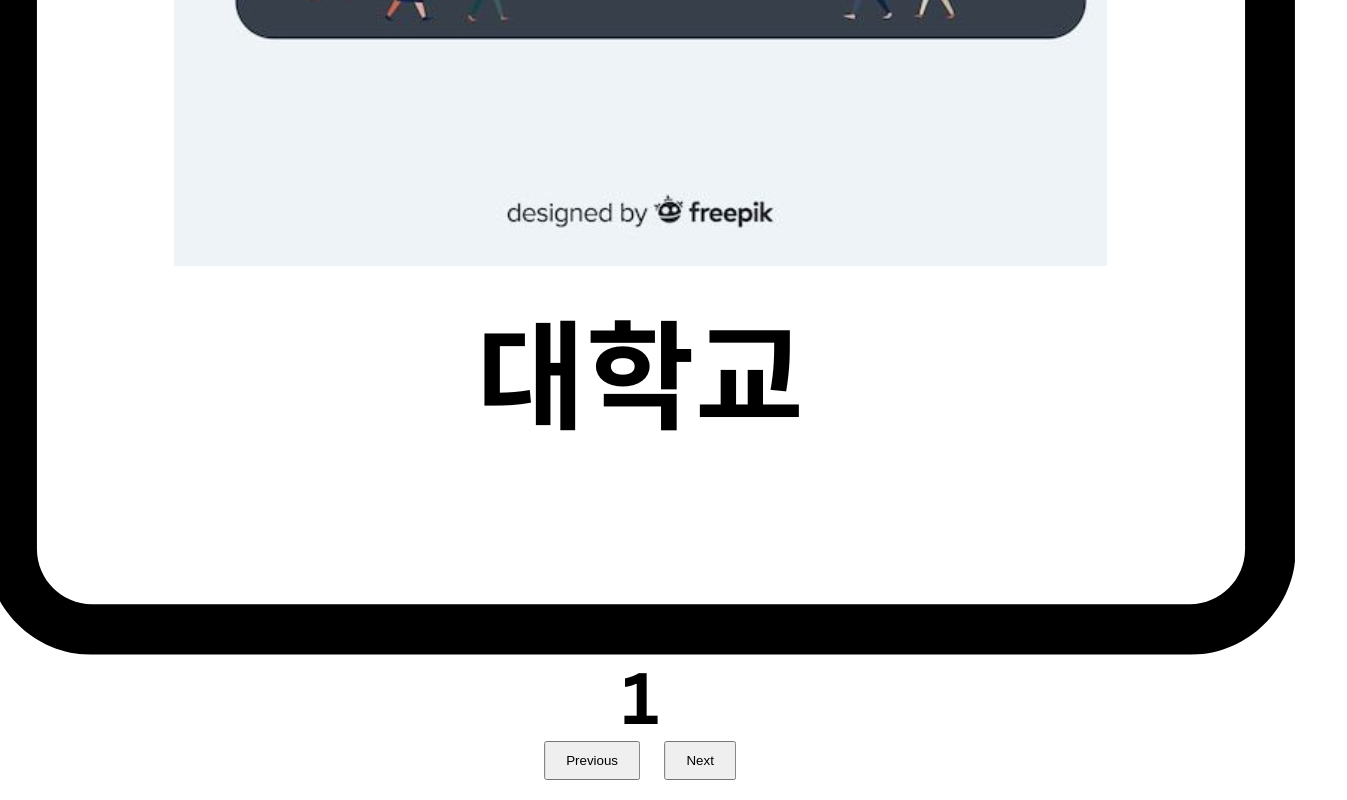
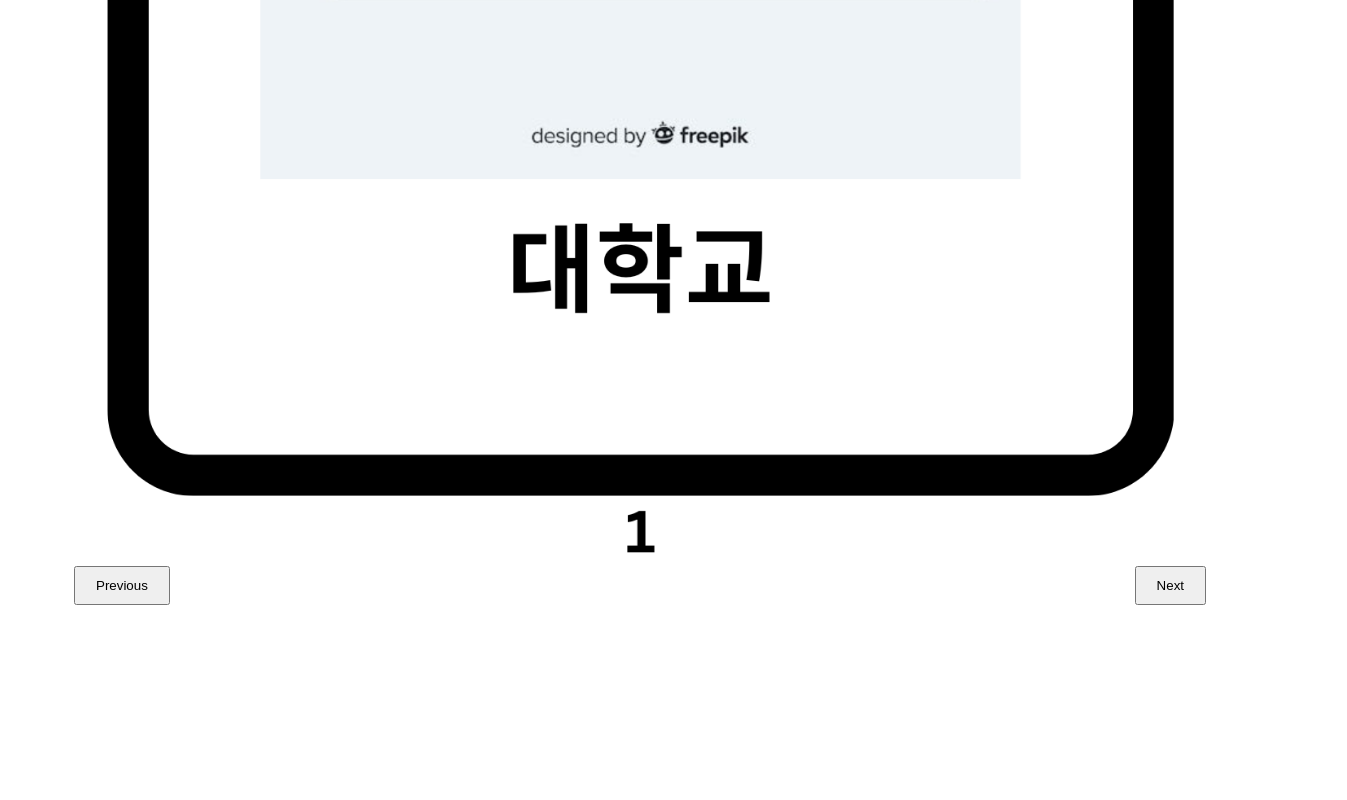
Before and after one commit to r3dc4sper/educationalonly, a plain HTML site: page index.html in a window 1280 px wide. Shown: the part 602-1402 px from the top of the page, 1347 px wide, since content can reach past the window. After the commit the page ends 1217 px from the top, so only its background shows below. Drawn offline with Linux system fonts and the light colour scheme.

Commit message:
Update styles.css

```diff
--- a/styles.css
+++ b/styles.css
@@ -10,13 +10,17 @@ body {
 
 .flashcard-container {
   position: relative;
+  max-width: 90%;
 }
 
 .button-container {
   position: absolute;
-  bottom: 20px;
+  bottom: 10px;
   left: 50%;
   transform: translateX(-50%);
+  display: flex;
+  justify-content: space-between;
+  width: 100%;
 }
 
 button {
@@ -24,3 +28,8 @@ button {
   margin: 0 10px;
   cursor: pointer;
 }
+
+#flashcard-image {
+  max-width: 100%;
+  height: auto;
+}
```
